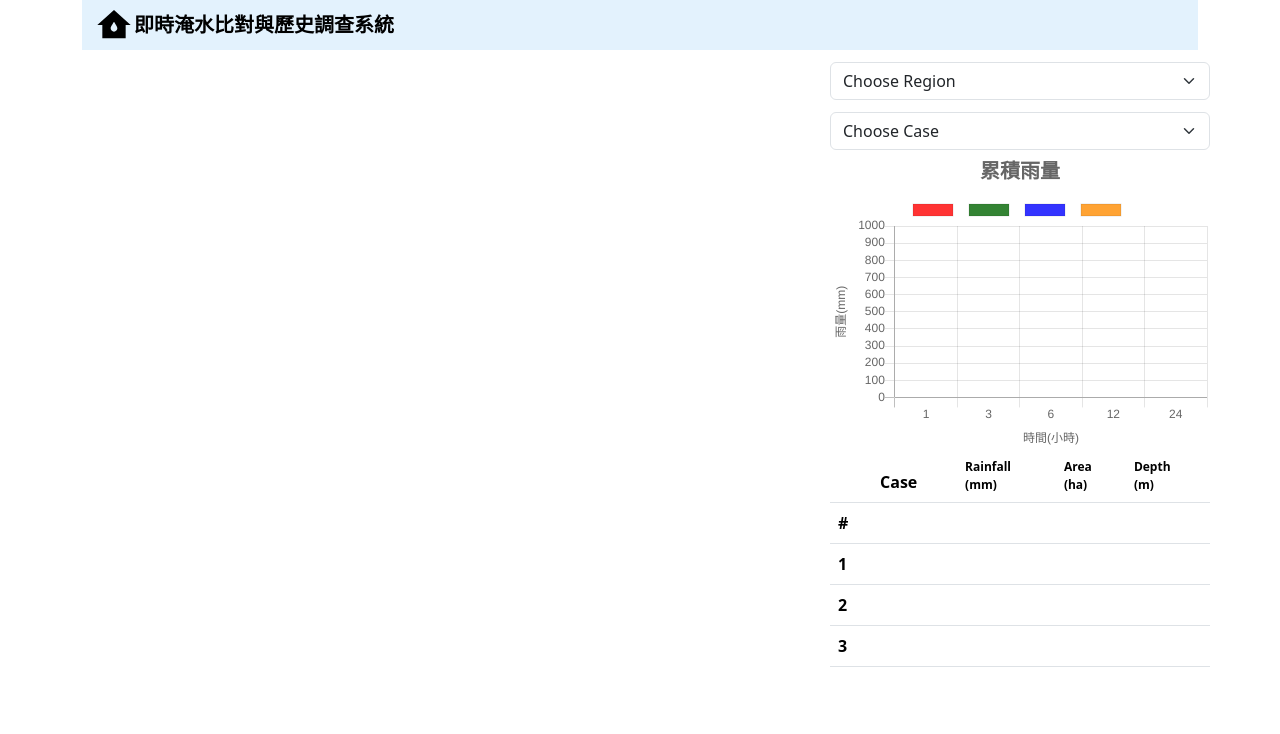
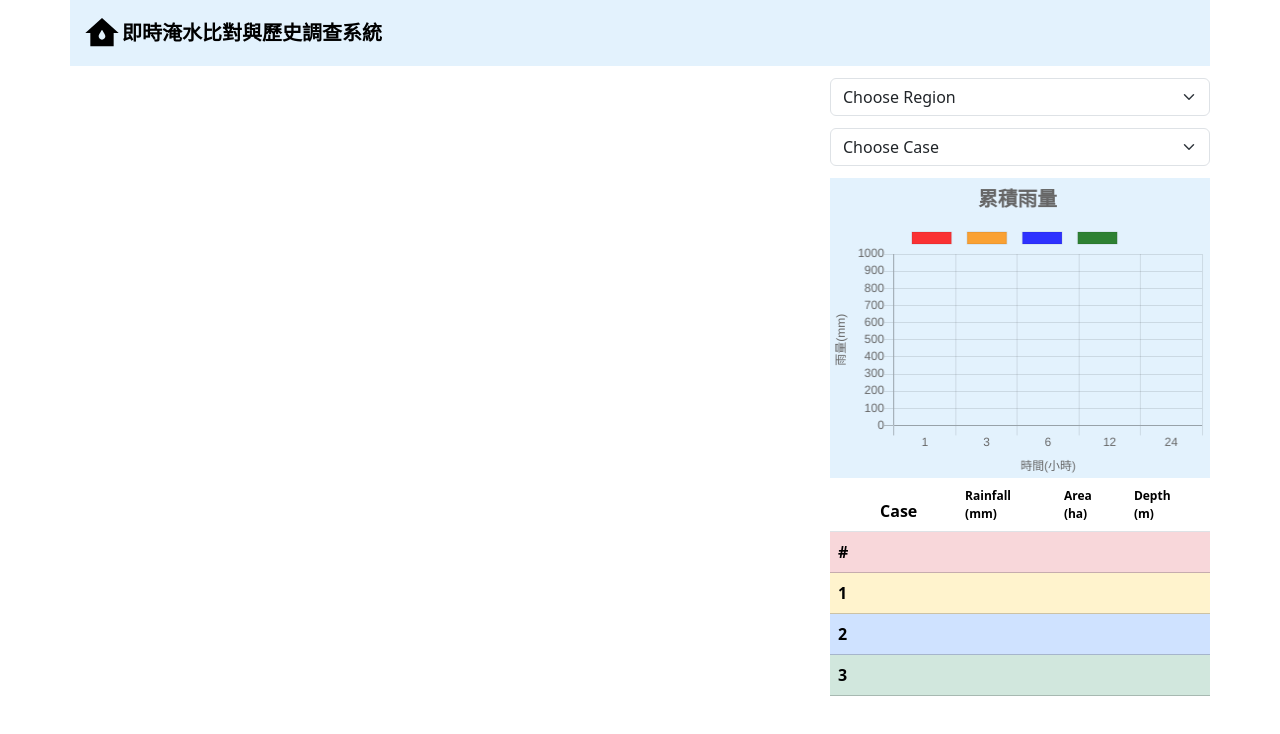
Before and after one commit to yihong1120/MAP, a website with bundled scripts: page index.html in a window 1280 px wide. Built offline with nearby package versions, Linux system fonts and the light colour scheme.

Commit message:
color + padding

```diff
--- a/importWay/chart.js
+++ b/importWay/chart.js
@@ -17,7 +17,7 @@ const myChart = new Chart(document.getElementById("myChart"), {
             label: '',
             data: [],
             borderWidth: 1,
-            backgroundColor: 'rgba(0,100,0,0.8)'//深綠色
+            backgroundColor: 'rgb(255,140,0,0.8)'//橘色
             },
             {
             label: '',
@@ -29,7 +29,7 @@ const myChart = new Chart(document.getElementById("myChart"), {
             label: '',
             data: [],
             borderWidth: 1,
-            backgroundColor: 'rgb(255,140,0,0.8)'//橘色
+            backgroundColor: 'rgba(0,100,0,0.8)'//深綠色
             }
         ]
     },
--- a/index.html
+++ b/index.html
@@ -25,14 +25,16 @@
 </head>
 <body>
     <div class="container" style="margin-left: auto;margin-right: auto;">
-        <nav class="navbar navbar-light " style="background-color: #e3f2fd; padding: 0;">
-            <div class="container-fluid">
+        <div class="row">
+            <nav class="navbar navbar-light " style="background-color: #e3f2fd;">
+                <div class="container-fluid" style="padding-right: 0px;">
                     <a class="navbar-brand fw-bold d-flex align-items-center" height="40"> <!--"d-flex align-items-center"讓文字垂直置中-->
                         <img src="water_damage_black_24dp.svg" alt="" width="40" height="40">
                         即時淹水比對與歷史調查系統
                     </a>
                 </div>
             </nav>
+        </div>
         <div class="row">
             <div class="col-md-8 col-sm-12 mobile" style="height:90vh;padding-top: 12px;"><!--flex: auto;-->
                 <div id="map"></div>
@@ -67,8 +69,8 @@
                         <option selected>Choose Case</option>
                     </select>
                 </div>
-                <div class="row">
-                    <canvas id="myChart" style="height: 300px;padding-right: 0px;padding-left: 0px;"></canvas>
+                <div class="row" style="padding-top: 12px;padding-bottom: 1px;">
+                    <canvas id="myChart" style="height: 300px;padding-right: 5px;padding-left: 0px; background-color: #e3f2fd;"></canvas>
                 </div>
                 <div class="row">
 
@@ -83,28 +85,28 @@
                             </tr>
                         </thead>
                         <tbody>
-                            <tr style="color: red;">
+                            <tr class="table-danger" style="color: red;">
                                 <th scope="row">#</th>
                                 <td></td>
                                 <td></td>
                                 <td></td>
                                 <td></td>
                             </tr>
-                            <tr style="color: green;width: auto">
+                            <tr class="table-warning" style="color:rgb(255,140,0);">
                                 <th scope="row">1</th>
                                 <td></td>
                                 <td></td>
                                 <td></td>
                                 <td></td>
                             </tr>
-                            <tr style="color: blue;">
+                            <tr class="table-primary" style="color: blue;">
                                 <th scope="row">2</th>
                                 <td></td>
                                 <td></td>
                                 <td></td>
                                 <td></td>
                             </tr>
-                            <tr style="color:rgb(255,140,0);">
+                            <tr class="table-success" style="color: green;width: auto">
                                 <th scope="row">3</th>
                                 <td></td>
                                 <td></td>
--- a/map.js
+++ b/map.js
@@ -59,7 +59,7 @@ fetch('leaflet-kml-master/assets/Kaohsiung/1070823.kml')
     const parser = new DOMParser();
     const kml = parser.parseFromString(kmltext, 'text/xml');
     const track = new L.KML(kml);
-    track.setStyle({color: 'green'});//改顏色
+    track.setStyle({color: 'orange'});//改顏色
     //track.setStyle({opacity: 0.5});//改透明度
     map.addLayer(track);
 
@@ -92,7 +92,7 @@ fetch('leaflet-kml-master/assets/Kaohsiung/99.kml')
     const parser = new DOMParser();
     const kml = parser.parseFromString(kmltext, 'text/xml');
     const track = new L.KML(kml);
-    track.setStyle({color: 'orange'});//改顏色
+    track.setStyle({color: 'green'});//改顏色
     map.addLayer(track);
 
     // Adjust map to show the kml
```
Lines whose indentation alone changed are shown as unchanged.
